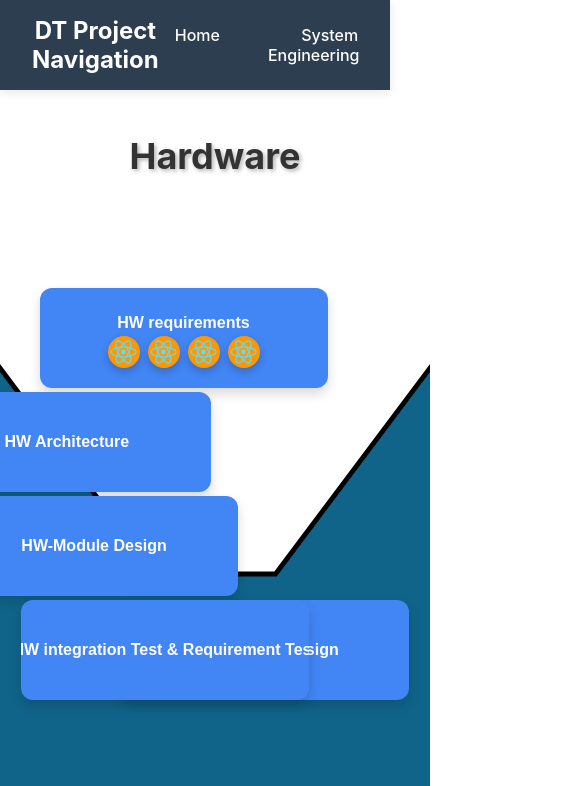
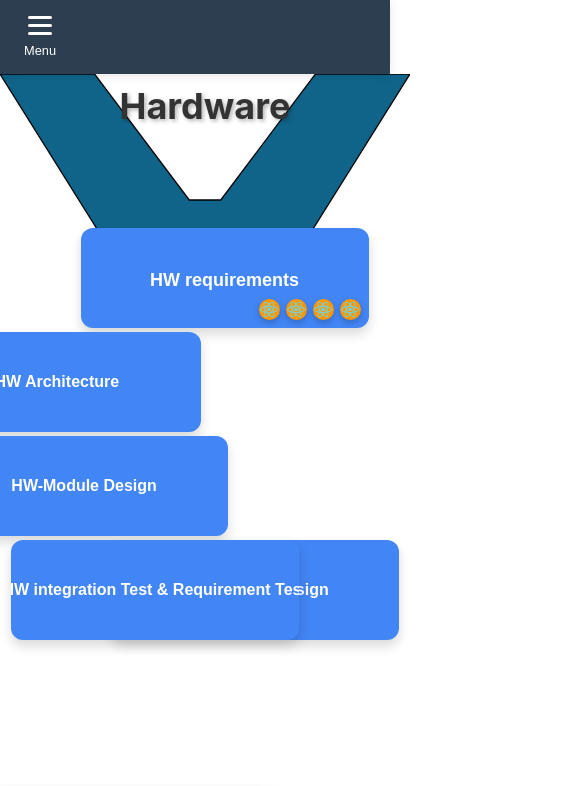
Before and after one commit to ManOnTheMove/dt_homepage_vite, a React (Vite) app: page /hardware in a window 390 px wide. Shown: the top 786 px of the page, 585 px wide, since content can reach past the window. Built offline with nearby package versions, Linux system fonts and the light colour scheme.

Commit message:
edited navigation and component layouts

```diff
--- a/src/components/Hardware.css
+++ b/src/components/Hardware.css
@@ -5,8 +5,34 @@
   padding: 20px;
   text-align: center;
   min-height: 100vh;
-  background: url('../background.svg') no-repeat center center fixed;
+  background: url('../background.svg') no-repeat center center;
   background-size: cover;
+  background-attachment: scroll;
+}
+
+/* 响应式背景图像 */
+@media screen and (max-width: 1200px) {
+  .hardware-container {
+    background-size: contain;
+    background-position: center top;
+  }
+}
+
+@media screen and (max-width: 768px) {
+  .hardware-container {
+    background-size: cover;
+    background-position: center center;
+    padding: 15px;
+  }
+}
+
+@media screen and (max-width: 480px) {
+  .hardware-container {
+    background-size: 100% auto;
+    background-position: center top;
+    min-height: auto;
+    padding: 10px;
+  }
 }
 
 .page-title {
@@ -59,7 +85,7 @@
 /* Top layer */
 .v-button.position-0 {
   left: 5%;
-  top: 10%;
+  top: calc(10% + 25px); /* Move down by 1/4 of button height (25px) */
 }
 
 /* Second layer */
@@ -110,8 +136,8 @@
 
 .circle {
   cursor: pointer;
-  width: 32px;
-  height: 32px;
+  width: 21px; /* Reduced to 2/3 of original 32px */
+  height: 21px; /* Reduced to 2/3 of original 32px */
   border-radius: 50%;
   background-color: #ff9800;
   color: #fff;
@@ -119,8 +145,8 @@
   align-items: center;
   justify-content: center;
   font-weight: bold;
-  font-size: 12px;
-  box-shadow: 0 4px 8px rgba(0, 0, 0, 0.2);
+  font-size: 10px; /* Reduced proportionally */
+  box-shadow: 0 3px 6px rgba(0, 0, 0, 0.2); /* Slightly smaller shadow */
   overflow: hidden; /* Ensure image fits */
 }
 
@@ -133,14 +159,23 @@
 
 .circle-row {
   display: flex;
-  justify-content: center;
-  gap: 8px;
-  margin-top: 4px;
+  justify-content: flex-end;
+  align-items: flex-end;
+  gap: 6px; /* Slightly smaller gap for smaller icons */
+  position: absolute;
+  bottom: 8px;
+  right: 8px;
 }
 
 .v-button.with-circles {
+  position: relative; /* Enable absolute positioning for icons */
   display: flex;
   flex-direction: column;
   align-items: center;
   padding-bottom: 10px; /* extra space for circles */
 }
+
+.v-button.with-circles span {
+  font-size: 18px; /* Increased from default 16px */
+  font-weight: bold;
+}
--- a/src/components/Navigation.css
+++ b/src/components/Navigation.css
@@ -2,6 +2,24 @@
   background-color: #2c3e50;
   padding: 1rem 0;
   box-shadow: 0 2px 10px rgba(0, 0, 0, 0.1);
+  position: relative;
+  z-index: 1000;
+}
+
+/* Collapsed navigation styles */
+.navigation.collapsed {
+  padding: 0.5rem 0;
+}
+
+.navigation.expanded {
+  position: fixed;
+  top: 0;
+  left: 0;
+  right: 0;
+  background-color: #2c3e50;
+  z-index: 1001;
+  max-height: 100vh;
+  overflow-y: auto;
 }
 
 .nav-container {
@@ -13,9 +31,73 @@
   padding: 0 2rem;
 }
 
+.navigation.collapsed .nav-container {
+  justify-content: flex-start;
+}
+
+.navigation.expanded .nav-container {
+  flex-direction: column;
+  align-items: flex-start;
+  gap: 1rem;
+}
+
+/* Toggle button styles */
+.nav-toggle-btn {
+  display: flex;
+  flex-direction: column;
+  align-items: center;
+  gap: 0.3rem;
+  background: none;
+  border: none;
+  cursor: pointer;
+  padding: 0.5rem;
+  border-radius: 4px;
+  transition: background-color 0.3s ease;
+}
+
+.nav-toggle-btn:hover {
+  background-color: #34495e;
+}
+
+/* Hamburger menu lines */
+.hamburger-line {
+  width: 24px;
+  height: 3px;
+  background-color: white;
+  border-radius: 2px;
+  transition: all 0.3s ease;
+  display: block;
+}
+
+.nav-toggle-text {
+  color: white;
+  font-size: 0.8rem;
+  font-weight: 500;
+  margin-top: 0.2rem;
+}
+
+/* Expanded hamburger animation */
+.navigation.expanded .hamburger-line:nth-child(1) {
+  transform: rotate(45deg) translate(6px, 6px);
+}
+
+.navigation.expanded .hamburger-line:nth-child(2) {
+  opacity: 0;
+}
+
+.navigation.expanded .hamburger-line:nth-child(3) {
+  transform: rotate(-45deg) translate(6px, -6px);
+}
+
+/* Navigation content */
+.nav-content {
+  width: 100%;
+  margin-top: 1rem;
+}
+
 .nav-title {
   color: white;
-  margin: 0;
+  margin: 0 0 1rem 0;
   font-size: 1.5rem;
   font-weight: bold;
 }
@@ -28,6 +110,12 @@
   gap: 2rem;
 }
 
+.navigation.expanded .nav-links {
+  flex-direction: column;
+  gap: 0.5rem;
+  width: 100%;
+}
+
 .nav-link {
   color: white;
   text-decoration: none;
@@ -35,6 +123,16 @@
   border-radius: 4px;
   transition: background-color 0.3s ease;
   font-weight: 500;
+  display: block;
+}
+
+.navigation.expanded .nav-link {
+  padding: 1rem;
+  border-bottom: 1px solid #34495e;
+}
+
+.navigation.expanded .nav-link:last-child {
+  border-bottom: none;
 }
 
 .nav-link:hover {
@@ -46,3 +144,31 @@
 .nav-link.active {
   background-color: #4285f4;
 }
+
+/* Overlay */
+.nav-overlay {
+  position: fixed;
+  top: 0;
+  left: 0;
+  right: 0;
+  bottom: 0;
+  background-color: rgba(0, 0, 0, 0.5);
+  z-index: 999;
+  backdrop-filter: blur(2px);
+}
+
+/* Responsive design */
+@media (max-width: 768px) {
+  .nav-container {
+    padding: 0 1rem;
+  }
+
+  .navigation.expanded .nav-links {
+    gap: 0;
+  }
+
+  .navigation.expanded .nav-link {
+    padding: 1.2rem 1rem;
+    font-size: 1.1rem;
+  }
+}
--- a/src/components/Navigation.jsx
+++ b/src/components/Navigation.jsx
@@ -1,8 +1,23 @@
-import React from 'react';
-import { Link } from 'react-router-dom';
+import React, { useState, useEffect } from 'react';
+import { Link, useLocation } from 'react-router-dom';
 import './Navigation.css';
 
 const Navigation = () => {
+  const [isExpanded, setIsExpanded] = useState(false);
+  const location = useLocation();
+  const isHomePage = location.pathname === '/';
+
+  // Close navigation when route changes
+  useEffect(() => {
+    setIsExpanded(false);
+  }, [location]);
+
+  const toggleNavigation = () => {
+    setIsExpanded(!isExpanded);
+  };
+
+  // If it's the home page, show full navigation always
+  if (isHomePage) {
     return (
       <nav className="navigation">
         <div className="nav-container">
@@ -19,6 +34,47 @@ const Navigation = () => {
         </div>
       </nav>
     );
+  }
+
+  // For other pages, show collapsible navigation
+  return (
+    <>
+      <nav className={`navigation ${isExpanded ? 'expanded' : 'collapsed'}`}>
+        <div className="nav-container">
+          <button
+            className="nav-toggle-btn"
+            onClick={toggleNavigation}
+            aria-label="Toggle navigation"
+          >
+            <span className="hamburger-line"></span>
+            <span className="hamburger-line"></span>
+            <span className="hamburger-line"></span>
+            <span className="nav-toggle-text">Menu</span>
+          </button>
+
+          {isExpanded && (
+            <div className="nav-content">
+              <h2 className="nav-title">DT Project Navigation</h2>
+              <ul className="nav-links">
+                <li><Link to="/" className="nav-link">Home</Link></li>
+                <li><Link to="/system-engineering" className="nav-link">System Engineering</Link></li>
+                <li><Link to="/hardware" className="nav-link">Hardware</Link></li>
+                <li><Link to="/software" className="nav-link">Software</Link></li>
+                <li><Link to="/vehicle-integration" className="nav-link">Vehicle Integration</Link></li>
+                <li><Link to="/calibration" className="nav-link">Calibration</Link></li>
+                <li><Link to="/algo" className="nav-link">Algo</Link></li>
+              </ul>
+            </div>
+          )}
+        </div>
+      </nav>
+
+      {/* Overlay to close navigation when clicking outside */}
+      {isExpanded && (
+        <div className="nav-overlay" onClick={() => setIsExpanded(false)}></div>
+      )}
+    </>
+  );
 };
 
 export default Navigation;
--- a/src/components/SystemEngineering.css
+++ b/src/components/SystemEngineering.css
@@ -3,163 +3,243 @@
   max-width: 1400px;
   margin: 0 auto;
   padding: 20px;
+  min-height: 100vh;
+  background: url('../background.svg') no-repeat center center;
+  background-size: cover;
+  background-attachment: scroll;
+  display: flex;
+  flex-direction: column;
+  gap: 30px;
+}
+
+/* 响应式背景图像 */
+@media screen and (max-width: 1200px) {
+  .system-engineering-container {
+    background-size: contain;
+    background-position: center top;
+  }
+}
+
+@media screen and (max-width: 768px) {
+  .system-engineering-container {
+    background-size: cover;
+    background-position: center center;
+    padding: 15px;
+  }
+}
+
+@media screen and (max-width: 480px) {
+  .system-engineering-container {
+    background-size: 100% auto;
+    background-position: center top;
+    min-height: auto;
+    padding: 10px;
+  }
+}
+
+/* Main content layout */
+.main-content {
+  display: flex;
+  justify-content: space-between;
+  align-items: flex-start;
+  gap: 20px;
+  width: 100%;
+  min-height: 500px;
+}
+
+/* Center content with title */
+.center-content {
+  flex: 1;
+  display: flex;
+  justify-content: center;
+  align-items: center;
   text-align: center;
-  min-height: 100vh;
-  background: url('../background.svg') no-repeat center center fixed;
-  background-size: cover;
 }
 
 .page-title {
-  margin-bottom: 60px;
   color: #333;
   font-size: 36px;
   font-weight: bold;
+  margin: 0;
 }
 
-.v-shape-container {
-  position: relative;
-  width: 100%;
-  height: 1050px;
-  margin: 0 auto;
+/* Left and Right Sidebars */
+.left-sidebar,
+.right-sidebar {
+  width: 300px;
+  max-height: 500px;
+  background: rgba(255, 255, 255, 0.95);
+  border-radius: 15px;
+  padding: 20px;
+  box-shadow: 0 8px 25px rgba(0, 0, 0, 0.15);
+  overflow-y: auto;
   display: flex;
-  justify-content: center;
-  overflow: visible;
+  flex-direction: column;
+  gap: 15px;
 }
 
-.v-button {
-  position: absolute;
-  width: 288px;
-  height: 100px;
+.sidebar-title {
+  color: #333;
+  font-size: 18px;
+  font-weight: bold;
+  text-align: center;
+  margin-bottom: 10px;
+  padding-bottom: 10px;
+  border-bottom: 2px solid #4285f4;
+}
+
+/* Bottom Section */
+.bottom-section {
+  width: 100%;
+  max-height: 400px;
+  background: rgba(255, 255, 255, 0.95);
+  border-radius: 15px;
+  padding: 20px;
+  box-shadow: 0 8px 25px rgba(0, 0, 0, 0.15);
+  overflow-y: auto;
+}
+
+.section-title {
+  color: #333;
+  font-size: 20px;
+  font-weight: bold;
+  text-align: center;
+  margin-bottom: 20px;
+  padding-bottom: 10px;
+  border-bottom: 2px solid #4285f4;
+}
+
+/* Button Groups */
+.button-group {
+  display: flex;
+  flex-direction: column;
+  gap: 10px;
+}
+
+.bottom-buttons {
+  display: grid;
+  grid-template-columns: repeat(2, 1fr);
+  gap: 15px;
+}
+
+/* Button Styles */
+.se-button {
+  width: 100%;
+  height: 80px;
   background-color: #4285f4;
   color: white;
   border: none;
   border-radius: 12px;
-  font-size: 16px;
+  font-size: 14px;
   font-weight: bold;
   cursor: pointer;
-  padding: 15px;
+  padding: 12px;
   transition: all 0.3s ease;
-  box-shadow: 0 6px 12px rgba(0, 0, 0, 0.15);
-  white-space: nowrap;
-  overflow: hidden;
-  text-overflow: ellipsis;
+  box-shadow: 0 4px 12px rgba(0, 0, 0, 0.15);
   display: flex;
   align-items: center;
   justify-content: center;
   text-align: center;
+  word-wrap: break-word;
+  hyphens: auto;
+  line-height: 1.2;
 }
 
-.v-button:hover {
-  transform: translateY(-8px);
-  box-shadow: 0 12px 25px rgba(0, 0, 0, 0.25);
+.se-button:hover {
+  transform: translateY(-4px);
+  box-shadow: 0 8px 20px rgba(0, 0, 0, 0.25);
   background-color: #3367d6;
 }
 
-/* V-Shape positioning - updated layout with increased spacing and moved down */
-/* Top layer */
-.v-button.position-0 {
-  left: 2%;
-  top: calc(5% + 200px);
+/* Custom scrollbar for sub-pages */
+.left-sidebar::-webkit-scrollbar,
+.right-sidebar::-webkit-scrollbar,
+.bottom-section::-webkit-scrollbar {
+  width: 8px;
 }
 
-/* Second layer */
-.v-button.position-1 {
-  left: 12%;
-  top: calc(20% + 200px);
+.left-sidebar::-webkit-scrollbar-track,
+.right-sidebar::-webkit-scrollbar-track,
+.bottom-section::-webkit-scrollbar-track {
+  background: rgba(0, 0, 0, 0.1);
+  border-radius: 4px;
 }
 
-/* Third layer */
-.v-button.position-2 {
-  left: 22%;
-  top: calc(35% + 200px);
+.left-sidebar::-webkit-scrollbar-thumb,
+.right-sidebar::-webkit-scrollbar-thumb,
+.bottom-section::-webkit-scrollbar-thumb {
+  background: #4285f4;
+  border-radius: 4px;
 }
 
-/* Fourth layer - Application buttons */
-.v-button.position-3 {
-  left: 32%;
-  top: calc(50% + 200px);
+.left-sidebar::-webkit-scrollbar-thumb:hover,
+.right-sidebar::-webkit-scrollbar-thumb:hover,
+.bottom-section::-webkit-scrollbar-thumb:hover {
+  background: #3367d6;
 }
 
-/* Software - Between Applications (center upper) */
-.v-button.position-4 {
-  left: 50%;
-  top: calc(35% + 200px);
-  transform: translateX(-50%);
-}
+/* Responsive Design */
+@media (max-width: 1200px) {
+  .main-content {
+    gap: 15px;
+  }
 
-.v-button.position-4:hover {
-  transform: translateX(-50%) translateY(-8px);
-}
+  .left-sidebar,
+  .right-sidebar {
+    width: 250px;
+  }
 
-/* Application: Calibration */
-.v-button.position-5 {
-  right: 32%;
-  top: calc(50% + 200px);
-}
-
-/* Algo - Right upper of Application: Calibration */
-.v-button.position-6 {
-  right: 22%;
-  top: calc(35% + 200px);
-}
-
-/* System Integration Test - Right upper of Algo */
-.v-button.position-7 {
-  right: 12%;
-  top: calc(20% + 200px);
-}
-
-/* System Test - Right upper of System Integration Test */
-.v-button.position-8 {
-  right: 2%;
-  top: calc(5% + 200px);
-}
-
-/* Release of Product Samples - Right upper of System Test */
-.v-button.position-9 {
-  right: -5%;
-  top: calc(-10% + 200px);
-}
-
-/* Plant Interface - Right upper of Release of Product Samples */
-.v-button.position-10 {
-  right: -8%;
-  top: calc(-25% + 200px);
-}
-
-@media (max-width: 1000px) {
-  .v-button {
-    width: 180px;
-    height: 70px;
-    font-size: 14px;
+  .page-title {
+    font-size: 30px;
   }
 }
 
-@media (max-width: 768px) {
-  .v-shape-container {
-    height: 900px;
+@media (max-width: 900px) {
+  .main-content {
     flex-direction: column;
+    align-items: center;
+    gap: 20px;
   }
 
-  .v-button {
-    position: relative;
-    width: 80%;
-    margin: 10px auto;
-    left: auto;
-    right: auto;
-    top: auto;
+  .left-sidebar,
+  .right-sidebar {
+    width: 100%;
+    max-width: 400px;
+    max-height: 300px;
   }
 
-  /* Reset transforms for mobile */
-  .v-button.position-4,
-  .v-button.position-9,
-  .v-button.position-10 {
-    transform: none;
+  .center-content {
+    order: -1;
   }
 
-  .v-button.position-4:hover,
-  .v-button.position-9:hover,
-  .v-button.position-10:hover {
-    transform: translateY(-8px);
+  .bottom-buttons {
+    grid-template-columns: 1fr;
   }
 }
+
+@media (max-width: 600px) {
+  .system-engineering-container {
+    padding: 10px;
+    gap: 15px;
+  }
+
+  .page-title {
+    font-size: 24px;
+  }
+
+  .sidebar-title,
+  .section-title {
+    font-size: 16px;
+  }
+
+  .se-button {
+    height: 60px;
+    font-size: 12px;
+  }
+
+  .left-sidebar,
+  .right-sidebar,
+  .bottom-section {
+    padding: 15px;
+  }
+}
--- a/src/components/SystemEngineering.jsx
+++ b/src/components/SystemEngineering.jsx
@@ -5,18 +5,27 @@ import './SystemEngineering.css';
 const SystemEngineering = () => {
   const navigate = useNavigate();
 
-  const buttons = [
-    'System Requirements',                    // position-0: Top left
-    'System Architecture and Design',        // position-1: Second layer left
-    'Hardware',                             // position-2: Third layer left
-    'Application: Vehicle Integration',      // position-3: Fourth layer left
-    'Software',                             // position-4: Between Applications (center upper)
-    'Application: Calibration',             // position-5: Fourth layer right
-    'Algo',                                // position-6: Right upper of Application: Calibration
-    'System Integration Test',             // position-7: Right upper of Algo
-    'System Test',                         // position-8: Right upper of System Integration Test
-    'Release of Product Samples',          // position-9: Right upper of System Test
-    'Plant Interface'                      // position-10: Right upper of Release of Product Samples
+  // 左侧子页面按钮 - 需求与设计
+  const leftSidebarButtons = [
+    'System Requirements',
+    'System Architecture and Design',
+    'Hardware'
+  ];
+
+  // 右侧子页面按钮 - 测试与发布
+  const rightSidebarButtons = [
+    'System Integration Test',
+    'System Test',
+    'Release of Product Samples',
+    'Plant Interface'
+  ];
+
+  // 底部子页面按钮 - 应用与实现
+  const bottomSectionButtons = [
+    'Software',
+    'Application: Vehicle Integration',
+    'Application: Calibration',
+    'Algo'
   ];
 
   // 定义按钮到页面的映射关系
@@ -40,20 +49,46 @@ const SystemEngineering = () => {
     }
   };
 
-  return (
-    <div className="system-engineering-container">
-      <h1 className="page-title">System Engineering</h1>
-      <div className="v-shape-container">
+  const renderButtonGroup = (buttons, className) => (
+    <div className={`button-group ${className}`}>
       {buttons.map((buttonName, index) => (
         <button
           key={index}
-            className={`v-button position-${index}`}
+          className="se-button"
           onClick={() => handleButtonClick(buttonName)}
         >
           {buttonName}
         </button>
       ))}
     </div>
+  );
+
+  return (
+    <div className="system-engineering-container">
+      <div className="main-content">
+        {/* 左侧子页面 */}
+        <div className="left-sidebar">
+          <h3 className="sidebar-title">Requirements & Design</h3>
+          {renderButtonGroup(leftSidebarButtons, 'left-buttons')}
+        </div>
+
+        {/* 中央标题区域 */}
+        <div className="center-content">
+          <h1 className="page-title">System Engineering</h1>
+        </div>
+
+        {/* 右侧子页面 */}
+        <div className="right-sidebar">
+          <h3 className="sidebar-title">Testing & Release</h3>
+          {renderButtonGroup(rightSidebarButtons, 'right-buttons')}
+        </div>
+      </div>
+
+      {/* 底部子页面 */}
+      <div className="bottom-section">
+        <h3 className="section-title">Applications & Implementation</h3>
+        {renderButtonGroup(bottomSectionButtons, 'bottom-buttons')}
+      </div>
     </div>
   );
 };
```
Also changed, not shown: src/components/Algo.css (+27 -1 lines), src/components/Calibration.css (+27 -1 lines), src/components/Software.css (+27 -1 lines), src/components/VehicleIntegration.css (+27 -1 lines), src/App.js (line endings or trailing spaces). Lines whose indentation alone changed are shown as unchanged.
